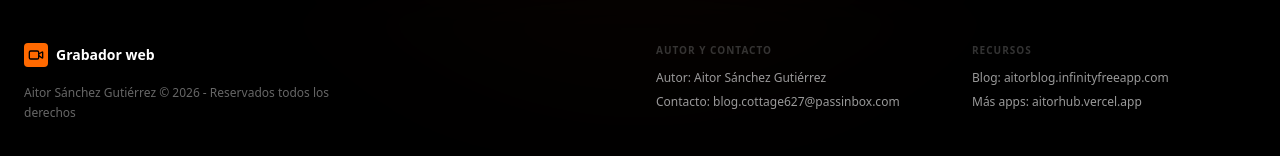
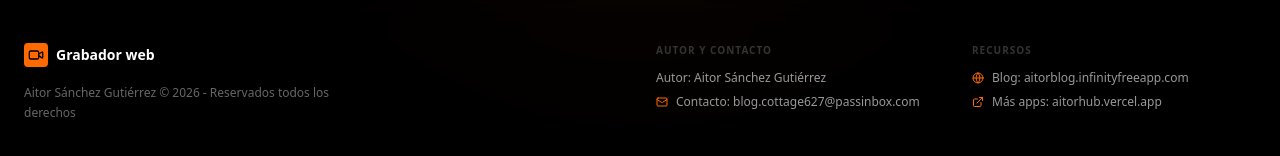
Before and after one commit to spankyno/Grabador-web, a React (Vite) app: page /recorder in a window 1280 px wide. Shown: the part 630-786 px from the top of the page. Built offline with nearby package versions, Linux system fonts and the light colour scheme; no server answers.

Commit message:
Add files via upload

```diff
--- a/src/pages/LandingPage.tsx
+++ b/src/pages/LandingPage.tsx
@@ -1,6 +1,6 @@
 import { Link } from 'react-router-dom';
 import { motion } from 'motion/react';
-import { Video, Monitor, Zap, Shield, ArrowRight, Play } from 'lucide-react';
+import { Video, Monitor, Zap, Shield, ArrowRight, Play, Mail, Globe, ExternalLink } from 'lucide-react';
 
 export default function LandingPage() {
   return (
@@ -41,7 +41,6 @@ export default function LandingPage() {
             </h1>
             <p className="text-xl text-white/60 max-w-2xl mx-auto mb-12 font-light leading-relaxed">
               La herramienta de grabación más rápida y potente directamente en tu navegador.
-              Estilo Loom, pero libre y para todos.
             </p>
             <div className="flex flex-col sm:flex-row items-center justify-center gap-4">
               <Link to="/recorder" className="group flex items-center gap-2 bg-orange-500 text-black px-8 py-4 rounded-full font-bold text-lg hover:bg-orange-400 transition-all transform hover:scale-105">
@@ -163,15 +162,24 @@ export default function LandingPage() {
           <div className="space-y-4">
             <h4 className="text-[10px] font-bold uppercase tracking-widest text-white/20">Autor y Contacto</h4>
             <ul className="text-sm space-y-3 text-white/60">
-              <li>Autor: Aitor Sánchez Gutiérrez</li>
-              <li>Contacto: <a href="mailto:blog.cottage627@passinbox.com" className="hover:text-orange-500 transition-colors">blog.cottage627@passinbox.com</a></li>
+              <li className="flex items-center gap-2">Autor: Aitor Sánchez Gutiérrez</li>
+              <li className="flex items-center gap-2">
+                <Mail className="w-4 h-4 text-orange-500" />
+                <span>Contacto: <a href="mailto:blog.cottage627@passinbox.com" className="hover:text-orange-500 transition-colors">blog.cottage627@passinbox.com</a></span>
+              </li>
             </ul>
           </div>
           <div className="space-y-4">
             <h4 className="text-[10px] font-bold uppercase tracking-widest text-white/20">Recursos</h4>
             <ul className="text-sm space-y-3 text-white/60">
-              <li>Blog: <a href="https://aitorblog.infinityfreeapp.com" target="_blank" rel="noreferrer" className="hover:text-orange-500 transition-colors">aitorblog.infinityfreeapp.com</a></li>
-              <li>Más apps: <a href="https://aitorhub.vercel.app/" target="_blank" rel="noreferrer" className="hover:text-orange-500 transition-colors">aitorhub.vercel.app</a></li>
+              <li className="flex items-center gap-2">
+                <Globe className="w-4 h-4 text-orange-500" />
+                <span>Blog: <a href="https://aitorblog.infinityfreeapp.com" target="_blank" rel="noreferrer" className="hover:text-orange-500 transition-colors">aitorblog.infinityfreeapp.com</a></span>
+              </li>
+              <li className="flex items-center gap-2">
+                <ExternalLink className="w-4 h-4 text-orange-500" />
+                <span>Más apps: <a href="https://aitorhub.vercel.app/" target="_blank" rel="noreferrer" className="hover:text-orange-500 transition-colors">aitorhub.vercel.app</a></span>
+              </li>
             </ul>
           </div>
         </div>
--- a/src/pages/RecorderPage.tsx
+++ b/src/pages/RecorderPage.tsx
@@ -4,7 +4,7 @@ import { motion, AnimatePresence } from 'motion/react';
 import {
   Video, Monitor, Camera, Mic, MicOff, Settings,
   Play, Pause, Square, Download, CloudUpload, X,
-  ChevronDown, Info, Clock
+  ChevronDown, Info, Clock, Mail, Globe, ExternalLink
 } from 'lucide-react';
 import { useRecorder, RecordingQuality } from '../lib/hooks/useRecorder';
 import { useAuth } from '../lib/hooks/useAuth';
@@ -357,15 +357,24 @@ export default function RecorderPage() {
             <div className="space-y-3">
               <h4 className="text-[10px] font-bold uppercase tracking-widest text-white/20">Autor y Contacto</h4>
               <ul className="text-xs space-y-2 text-white/60">
-                <li>Autor: Aitor Sánchez Gutiérrez</li>
-                <li>Contacto: blog.cottage627@passinbox.com</li>
+                <li className="flex items-center gap-2">Autor: Aitor Sánchez Gutiérrez</li>
+                <li className="flex items-center gap-2">
+                  <Mail className="w-3 h-3 text-orange-500" />
+                  <span>Contacto: blog.cottage627@passinbox.com</span>
+                </li>
               </ul>
             </div>
             <div className="space-y-3">
               <h4 className="text-[10px] font-bold uppercase tracking-widest text-white/20">Recursos</h4>
               <ul className="text-xs space-y-2 text-white/60">
-                <li>Blog: <a href="https://aitorblog.infinityfreeapp.com" target="_blank" rel="noreferrer" className="hover:text-orange-500 transition-colors">aitorblog.infinityfreeapp.com</a></li>
-                <li>Más apps: <a href="https://aitorhub.vercel.app/" target="_blank" rel="noreferrer" className="hover:text-orange-500 transition-colors">aitorhub.vercel.app</a></li>
+                <li className="flex items-center gap-2">
+                  <Globe className="w-3 h-3 text-orange-500" />
+                  <span>Blog: <a href="https://aitorblog.infinityfreeapp.com" target="_blank" rel="noreferrer" className="hover:text-orange-500 transition-colors">aitorblog.infinityfreeapp.com</a></span>
+                </li>
+                <li className="flex items-center gap-2">
+                  <ExternalLink className="w-3 h-3 text-orange-500" />
+                  <span>Más apps: <a href="https://aitorhub.vercel.app/" target="_blank" rel="noreferrer" className="hover:text-orange-500 transition-colors">aitorhub.vercel.app</a></span>
+                </li>
               </ul>
             </div>
           </div>
```
